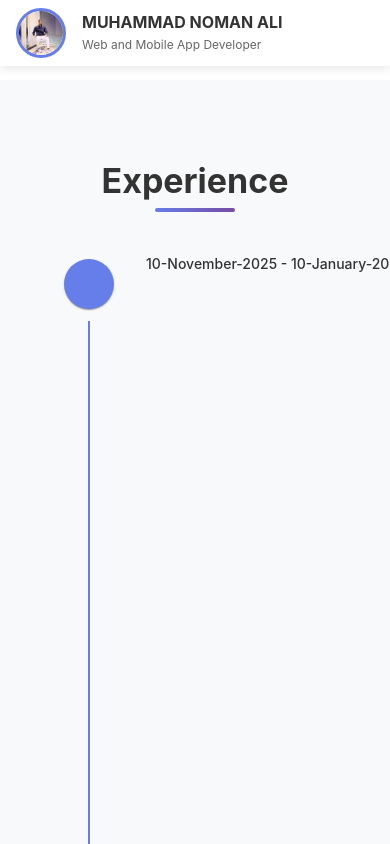
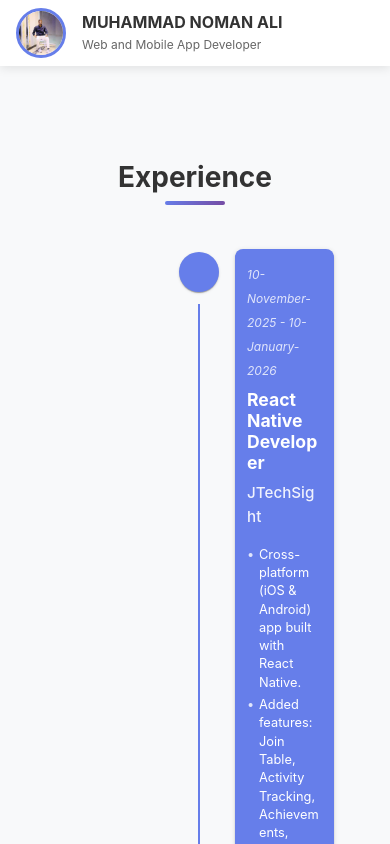
Before and after one commit to noman-ali24/my-portfolio, a React (Create React App) app: page /experience in a window 390 px wide. Shown: the top 844 px of the page. Built offline with nearby package versions, Linux system fonts and the light colour scheme; some icons are missing.

Commit message:
Create perfect layout structure with proper routing and full mobile responsiveness

```diff
--- a/src/App.js
+++ b/src/App.js
@@ -2,8 +2,7 @@ import React from 'react';
 import { BrowserRouter as Router, Routes, Route } from 'react-router-dom';
 import { ThemeProvider, createTheme } from '@mui/material/styles';
 import CssBaseline from '@mui/material/CssBaseline';
-import Header from './component/Header';
-import Footer from './component/Footer';
+import Layout from './component/Layout';
 import Home from './pages/Home';
 import SkillsPage from './pages/SkillsPage';
 import ExperiencePage from './pages/ExperiencePage';
@@ -31,8 +30,7 @@ function App() {
     <ThemeProvider theme={theme}>
       <CssBaseline />
       <Router>
-        <div className="App">
-          <Header />
+        <Layout>
           <Routes>
             <Route path="/" element={<Home />} />
             <Route path="/skills" element={<SkillsPage />} />
@@ -41,8 +39,7 @@ function App() {
             <Route path="/portfolio" element={<PortfolioPage />} />
             <Route path="/contact" element={<ContactPage />} />
           </Routes>
-          <Footer />
-        </div>
+        </Layout>
       </Router>
     </ThemeProvider>
   );
--- a/src/component/Education.js
+++ b/src/component/Education.js
@@ -1,9 +1,12 @@
-import React from 'react';
-import { Container, Typography, Box, Paper } from '@mui/material';
+import React, { useState, useEffect } from 'react';
+import { Container, Typography, Box, Paper, useTheme, useMediaQuery } from '@mui/material';
 import { Timeline, TimelineItem, TimelineSeparator, TimelineConnector, TimelineContent, TimelineDot } from '@mui/lab';
 import SchoolIcon from '@mui/icons-material/School';
 
 const Education = () => {
+  const theme = useTheme();
+  const isMobile = useMediaQuery(theme.breakpoints.down('md'));
+
   const educations = [
     {
       title: 'Bachelors in Computer Science',
@@ -28,6 +31,7 @@ const Education = () => {
         mb: 5,
         fontWeight: 700,
         color: '#333',
+        fontSize: { xs: '1.75rem', sm: '2rem', md: '2.5rem' },
         position: 'relative',
         '&::after': {
           content: '""',
@@ -35,7 +39,7 @@ const Education = () => {
           bottom: -10,
           left: '50%',
           transform: 'translateX(-50%)',
-          width: 80,
+          width: { xs: 60, sm: 80 },
           height: 4,
           background: 'linear-gradient(135deg, #667eea 0%, #764ba2 100%)',
           borderRadius: 2,
@@ -47,15 +51,20 @@ const Education = () => {
   );
 
   return (
-    <Box id="education" sx={{ py: 10, backgroundColor: 'white' }}>
-      <Container maxWidth="lg">
+    <Box id="education" sx={{ py: { xs: 6, md: 10 }, backgroundColor: 'white' }}>
+      <Container maxWidth="lg" sx={{ px: { xs: 2, sm: 3, md: 4 } }}>
         <SectionTitle>Education</SectionTitle>
-        <Box sx={{ maxWidth: 1000, mx: 'auto' }}>
-          <Timeline position="alternate">
+        <Box sx={{ maxWidth: { xs: '100%', md: 1000 }, mx: 'auto' }}>
+          <Timeline position={isMobile ? 'right' : 'alternate'}>
             {educations.map((edu, index) => (
               <TimelineItem key={index}>
                 {index % 2 === 1 && (
-                  <TimelineContent sx={{ flex: index % 2 === 1 ? '0 0 auto' : '1 1 auto' }}>
+                  <TimelineContent sx={{
+                    display: { xs: 'none', md: 'flex' },
+                    flex: '0 0 auto',
+                    alignItems: 'center',
+                    justifyContent: 'flex-end'
+                  }}>
                     <Typography
                       variant="body2"
                       sx={{
@@ -63,7 +72,7 @@ const Education = () => {
                         fontWeight: 500,
                         textAlign: 'right',
                         pr: 2,
-                        minWidth: { xs: 'auto', md: 150 },
+                        fontSize: { xs: '0.8rem', sm: '0.875rem' },
                       }}
                     >
                       {edu.period} {edu.status && `(${edu.status})`}
@@ -74,21 +83,25 @@ const Education = () => {
                   <TimelineDot
                     sx={{
                       backgroundColor: '#667eea',
-                      width: 50,
-                      height: 50,
+                      width: { xs: 40, sm: 45, md: 50 },
+                      height: { xs: 40, sm: 45, md: 50 },
                       display: 'flex',
                       alignItems: 'center',
                       justifyContent: 'center',
                     }}
                   >
-                    <SchoolIcon sx={{ color: 'white' }} />
+                    <SchoolIcon sx={{ color: 'white', fontSize: { xs: 20, sm: 22, md: 24 } }} />
                   </TimelineDot>
                   {index < educations.length - 1 && (
-                    <TimelineConnector sx={{ backgroundColor: '#667eea', height: 100 }} />
+                    <TimelineConnector sx={{ backgroundColor: '#667eea', height: { xs: 60, md: 100 } }} />
                   )}
                 </TimelineSeparator>
                 {index % 2 === 0 && (
-                  <TimelineContent sx={{ flex: index % 2 === 0 ? '0 0 auto' : '1 1 auto' }}>
+                  <TimelineContent sx={{
+                    display: { xs: 'none', md: 'flex' },
+                    flex: '0 0 auto',
+                    alignItems: 'center'
+                  }}>
                     <Typography
                       variant="body2"
                       sx={{
@@ -96,35 +109,96 @@ const Education = () => {
                         fontWeight: 500,
                         textAlign: 'left',
                         pl: 2,
-                        minWidth: { xs: 'auto', md: 150 },
+                        fontSize: { xs: '0.8rem', sm: '0.875rem' },
                       }}
                     >
                       {edu.period} {edu.status && `(${edu.status})`}
                     </Typography>
                   </TimelineContent>
                 )}
-                <TimelineContent>
+                <TimelineContent sx={{
+                  py: { xs: 1, md: 0 },
+                  px: { xs: 1, md: 2 },
+                  maxWidth: { xs: 'calc(100vw - 80px)', md: 'none' },
+                  minWidth: { xs: 0, md: 'auto' },
+                  flex: { xs: '1', md: 'none' },
+                  ml: { xs: 1, md: 0 }
+                }}>
                   <Paper
                     elevation={3}
                     sx={{
-                      p: 3,
+                      p: { xs: 1.5, sm: 2, md: 3 },
                       backgroundColor: '#667eea',
                       color: 'white',
-                      borderRadius: 3,
-                      maxWidth: { xs: '100%', md: 400 },
+                      borderRadius: { xs: 2, md: 3 },
+                      maxWidth: { xs: '100%', sm: 320, md: 400 },
+                      width: { xs: '100%', md: 'auto' },
                       ml: { xs: 0, md: index % 2 === 0 ? 0 : 'auto' },
                       mr: { xs: 0, md: index % 2 === 0 ? 'auto' : 0 },
                       textAlign: 'left',
+                      boxShadow: { xs: 2, md: 3 },
+                      overflow: 'hidden',
+                      wordBreak: 'break-word',
+                      position: 'relative',
+                      '&::before': {
+                        content: '""',
+                        position: 'absolute',
+                        left: -7,
+                        top: 20,
+                        width: 0,
+                        height: 0,
+                        borderTop: '7px solid transparent',
+                        borderBottom: '7px solid transparent',
+                        borderRight: '7px solid #667eea',
+                        zIndex: 1,
+                      },
                     }}
                   >
-                    <Typography variant="h5" sx={{ fontWeight: 700, mb: 1, textAlign: 'left' }}>
+                    {/* Mobile date display */}
+                    <Box sx={{ display: { xs: 'block', md: 'none' }, mb: 1 }}>
+                      <Typography
+                        variant="caption"
+                        sx={{
+                          color: 'rgba(255, 255, 255, 0.8)',
+                          fontSize: '0.75rem',
+                          fontStyle: 'italic',
+                        }}
+                      >
+                        {edu.period} {edu.status && `(${edu.status})`}
+                      </Typography>
+                    </Box>
+                    <Typography
+                      variant="h5"
+                      sx={{
+                        fontWeight: 700,
+                        mb: 1,
+                        textAlign: 'left',
+                        fontSize: { xs: '1.1rem', sm: '1.25rem', md: '1.5rem' },
+                        lineHeight: 1.2,
+                      }}
+                    >
                       {edu.title}
                     </Typography>
-                    <Typography variant="h6" sx={{ mb: 2, opacity: 0.9, textAlign: 'left' }}>
+                    <Typography
+                      variant="h6"
+                      sx={{
+                        mb: 2,
+                        opacity: 0.9,
+                        textAlign: 'left',
+                        fontSize: { xs: '0.95rem', sm: '1rem', md: '1.125rem' },
+                      }}
+                    >
                       {edu.institution}
                     </Typography>
                     {edu.description && (
-                      <Typography variant="body2" sx={{ lineHeight: 1.8, textAlign: 'left' }}>
+                      <Typography
+                        variant="body2"
+                        sx={{
+                          lineHeight: 1.6,
+                          textAlign: 'left',
+                          fontSize: { xs: '0.8rem', sm: '0.875rem', md: '1rem' },
+                        }}
+                      >
                         {edu.description}
                       </Typography>
                     )}
--- a/src/component/Experience.js
+++ b/src/component/Experience.js
@@ -1,10 +1,13 @@
-import React from 'react';
-import { Container, Typography, Box, Paper } from '@mui/material';
+import React, { useState, useEffect } from 'react';
+import { Container, Typography, Box, Paper, useTheme, useMediaQuery } from '@mui/material';
 import { Timeline, TimelineItem, TimelineSeparator, TimelineConnector, TimelineContent, TimelineDot } from '@mui/lab';
 import SchoolIcon from '@mui/icons-material/School';
 import WorkIcon from '@mui/icons-material/Work';
 
 const Experience = () => {
+  const theme = useTheme();
+  const isMobile = useMediaQuery(theme.breakpoints.down('md'));
+
   const experiences = [
     {
       type: 'work',
@@ -45,6 +48,7 @@ const Experience = () => {
         mb: 5,
         fontWeight: 700,
         color: '#333',
+        fontSize: { xs: '1.75rem', sm: '2rem', md: '2.5rem' },
         position: 'relative',
         '&::after': {
           content: '""',
@@ -52,7 +56,7 @@ const Experience = () => {
           bottom: -10,
           left: '50%',
           transform: 'translateX(-50%)',
-          width: 80,
+          width: { xs: 60, sm: 80 },
           height: 4,
           background: 'linear-gradient(135deg, #667eea 0%, #764ba2 100%)',
           borderRadius: 2,
@@ -64,15 +68,20 @@ const Experience = () => {
   );
 
   return (
-    <Box id="experience" sx={{ py: 10, backgroundColor: '#f8f9fa' }}>
-      <Container maxWidth="lg">
+    <Box id="experience" sx={{ py: { xs: 6, md: 10 }, backgroundColor: '#f8f9fa' }}>
+      <Container maxWidth="lg" sx={{ px: { xs: 2, sm: 3, md: 4 } }}>
         <SectionTitle>Experience</SectionTitle>
-        <Box sx={{ maxWidth: 1000, mx: 'auto' }}>
-          <Timeline position="alternate">
+        <Box sx={{ maxWidth: { xs: '100%', md: 1000 }, mx: 'auto' }}>
+          <Timeline position={isMobile ? 'right' : 'alternate'}>
             {experiences.map((exp, index) => (
               <TimelineItem key={index}>
                 {index % 2 === 1 && (
-                  <TimelineContent sx={{ flex: index % 2 === 1 ? '0 0 auto' : '1 1 auto' }}>
+                  <TimelineContent sx={{
+                    display: { xs: 'none', md: 'flex' },
+                    flex: '0 0 auto',
+                    alignItems: 'center',
+                    justifyContent: 'flex-end'
+                  }}>
                     <Typography
                       variant="body2"
                       sx={{
@@ -80,7 +89,7 @@ const Experience = () => {
                         fontWeight: 500,
                         textAlign: 'right',
                         pr: 2,
-                        minWidth: { xs: 'auto', md: 150 },
+                        fontSize: { xs: '0.8rem', sm: '0.875rem' },
                       }}
                     >
                       {exp.period}
@@ -91,25 +100,29 @@ const Experience = () => {
                   <TimelineDot
                     sx={{
                       backgroundColor: '#667eea',
-                      width: 50,
-                      height: 50,
+                      width: { xs: 40, sm: 45, md: 50 },
+                      height: { xs: 40, sm: 45, md: 50 },
                       display: 'flex',
                       alignItems: 'center',
                       justifyContent: 'center',
                     }}
                   >
                     {exp.type === 'education' ? (
-                      <SchoolIcon sx={{ color: 'white' }} />
+                      <SchoolIcon sx={{ color: 'white', fontSize: { xs: 20, sm: 22, md: 24 } }} />
                     ) : (
-                      <WorkIcon sx={{ color: 'white' }} />
+                      <WorkIcon sx={{ color: 'white', fontSize: { xs: 20, sm: 22, md: 24 } }} />
                     )}
                   </TimelineDot>
                   {index < experiences.length - 1 && (
-                    <TimelineConnector sx={{ backgroundColor: '#667eea', height: 100 }} />
+                    <TimelineConnector sx={{ backgroundColor: '#667eea', height: { xs: 60, md: 100 } }} />
                   )}
                 </TimelineSeparator>
                 {index % 2 === 0 && (
-                  <TimelineContent sx={{ flex: index % 2 === 0 ? '0 0 auto' : '1 1 auto' }}>
+                  <TimelineContent sx={{
+                    display: { xs: 'none', md: 'flex' },
+                    flex: '0 0 auto',
+                    alignItems: 'center'
+                  }}>
                     <Typography
                       variant="body2"
                       sx={{
@@ -117,36 +130,111 @@ const Experience = () => {
                         fontWeight: 500,
                         textAlign: 'left',
                         pl: 2,
-                        minWidth: { xs: 'auto', md: 150 },
+                        fontSize: { xs: '0.8rem', sm: '0.875rem' },
                       }}
                     >
                       {exp.period}
                     </Typography>
                   </TimelineContent>
                 )}
-                <TimelineContent>
+                <TimelineContent sx={{
+                  py: { xs: 1, md: 0 },
+                  px: { xs: 1, md: 2 },
+                  maxWidth: { xs: 'calc(100vw - 80px)', md: 'none' },
+                  minWidth: { xs: 0, md: 'auto' },
+                  flex: { xs: '1', md: 'none' },
+                  ml: { xs: 1, md: 0 }
+                }}>
                   <Paper
                     elevation={3}
                     sx={{
-                      p: 3,
+                      p: { xs: 1.5, sm: 2, md: 3 },
                       backgroundColor: '#667eea',
                       color: 'white',
-                      borderRadius: 3,
-                      maxWidth: { xs: '100%', md: 400 },
+                      borderRadius: { xs: 2, md: 3 },
+                      maxWidth: { xs: '100%', sm: 320, md: 400 },
+                      width: { xs: '100%', md: 'auto' },
                       ml: { xs: 0, md: index % 2 === 0 ? 0 : 'auto' },
                       mr: { xs: 0, md: index % 2 === 0 ? 'auto' : 0 },
                       textAlign: 'left',
+                      boxShadow: { xs: 2, md: 3 },
+                      overflow: 'hidden',
+                      wordBreak: 'break-word',
+                      position: 'relative',
+                      '&::before': {
+                        content: '""',
+                        position: 'absolute',
+                        left: -7,
+                        top: 20,
+                        width: 0,
+                        height: 0,
+                        borderTop: '7px solid transparent',
+                        borderBottom: '7px solid transparent',
+                        borderRight: '7px solid #667eea',
+                        zIndex: 1,
+                      },
                     }}
                   >
-                    <Typography variant="h5" sx={{ fontWeight: 700, mb: 1, textAlign: 'left' }}>
+                    {/* Mobile date display */}
+                    <Box sx={{ display: { xs: 'block', md: 'none' }, mb: 1 }}>
+                      <Typography
+                        variant="caption"
+                        sx={{
+                          color: 'rgba(255, 255, 255, 0.8)',
+                          fontSize: '0.75rem',
+                          fontStyle: 'italic',
+                        }}
+                      >
+                        {exp.period}
+                      </Typography>
+                    </Box>
+                    <Typography
+                      variant="h5"
+                      sx={{
+                        fontWeight: 700,
+                        mb: 1,
+                        textAlign: 'left',
+                        fontSize: { xs: '1.1rem', sm: '1.25rem', md: '1.5rem' },
+                        lineHeight: 1.2,
+                      }}
+                    >
                       {exp.title}
                     </Typography>
-                    <Typography variant="h6" sx={{ mb: 2, opacity: 0.9, textAlign: 'left' }}>
+                    <Typography
+                      variant="h6"
+                      sx={{
+                        mb: 2,
+                        opacity: 0.9,
+                        textAlign: 'left',
+                        fontSize: { xs: '0.95rem', sm: '1rem', md: '1.125rem' },
+                      }}
+                    >
                       {exp.organization}
                     </Typography>
-                    <Typography variant="body2" sx={{ lineHeight: 1.8, textAlign: 'left' }}>
-                      {exp.description} {exp.achievements && exp.achievements.join('. ')}
-                    </Typography>
+                    {exp.achievements && (
+                      <Box sx={{ mt: 2 }}>
+                        {exp.achievements.map((achievement, achIndex) => (
+                          <Typography
+                            key={achIndex}
+                            variant="body2"
+                            sx={{
+                              mt: 0.5,
+                              pl: 1.5,
+                              position: 'relative',
+                              fontSize: { xs: '0.8rem', sm: '0.875rem', md: '1rem' },
+                              '&::before': {
+                                content: '"•"',
+                                position: 'absolute',
+                                left: 0,
+                                color: 'rgba(255, 255, 255, 0.8)',
+                              },
+                            }}
+                          >
+                            {achievement}
+                          </Typography>
+                        ))}
+                      </Box>
+                    )}
                   </Paper>
                 </TimelineContent>
               </TimelineItem>
--- a/src/component/Header.js
+++ b/src/component/Header.js
@@ -44,7 +44,7 @@ const Header = () => {
 
   return (
     <>
-      <AppBar position="fixed" sx={{ backgroundColor: 'white', color: 'black', boxShadow: '0 2px 10px rgba(0,0,0,0.1)' }}>
+      <AppBar position="fixed" sx={{ backgroundColor: 'white', color: 'black', boxShadow: '0 2px 10px rgba(0,0,0,0.1)', zIndex: 1300 }}>
         <Toolbar sx={{ justifyContent: 'space-between', maxWidth: '1200px', width: '100%', mx: 'auto', py: 1 }}>
           <Box
             component={Link}
--- /dev/null
+++ b/src/component/Layout.js
@@ -0,0 +1,23 @@
+import React from 'react';
+import { Box } from '@mui/material';
+import Header from './Header';
+import Footer from './Footer';
+
+const Layout = ({ children }) => {
+  return (
+    <Box sx={{
+      display: 'flex',
+      flexDirection: 'column',
+      minHeight: '100vh',
+      backgroundColor: '#f8f9fa'
+    }}>
+      <Header />
+      <Box component="main" sx={{ flexGrow: 1, pt: '80px' }}>
+        {children}
+      </Box>
+      <Footer />
+    </Box>
+  );
+};
+
+export default Layout;
--- a/src/pages/ContactPage.js
+++ b/src/pages/ContactPage.js
@@ -1,12 +1,12 @@
 import React from 'react';
-import { Box } from '@mui/material';
+import { Container, Box } from '@mui/material';
 import Contact from '../component/Contact';
 
 const ContactPage = () => {
   return (
-    <Box sx={{ pt: 10 }}>
+    <Container maxWidth="lg" sx={{ px: { xs: 2, sm: 3, md: 4 }, py: 4 }}>
       <Contact />
-    </Box>
+    </Container>
   );
 };
 
--- a/src/pages/EducationPage.js
+++ b/src/pages/EducationPage.js
@@ -1,12 +1,12 @@
 import React from 'react';
-import { Box } from '@mui/material';
+import { Container, Box } from '@mui/material';
 import Education from '../component/Education';
 
 const EducationPage = () => {
   return (
-    <Box sx={{ pt: 10 }}>
+    <Container maxWidth="lg" sx={{ px: { xs: 2, sm: 3, md: 4 }, py: 4 }}>
       <Education />
-    </Box>
+    </Container>
   );
 };
 
--- a/src/pages/ExperiencePage.js
+++ b/src/pages/ExperiencePage.js
@@ -1,12 +1,12 @@
 import React from 'react';
-import { Box } from '@mui/material';
+import { Container, Box } from '@mui/material';
 import Experience from '../component/Experience';
 
 const ExperiencePage = () => {
   return (
-    <Box sx={{ pt: 10 }}>
+    <Container maxWidth="lg" sx={{ px: { xs: 2, sm: 3, md: 4 }, py: 4 }}>
       <Experience />
-    </Box>
+    </Container>
   );
 };
 
--- a/src/pages/PortfolioPage.js
+++ b/src/pages/PortfolioPage.js
@@ -1,12 +1,12 @@
 import React from 'react';
-import { Box } from '@mui/material';
+import { Container, Box } from '@mui/material';
 import Projects from '../component/Projects';
 
 const PortfolioPage = () => {
   return (
-    <Box sx={{ pt: 10 }}>
+    <Container maxWidth="xl" sx={{ px: { xs: 2, sm: 3, md: 4 }, py: 4 }}>
       <Projects />
-    </Box>
+    </Container>
   );
 };
 
--- a/src/pages/SkillsPage.js
+++ b/src/pages/SkillsPage.js
@@ -1,12 +1,12 @@
 import React from 'react';
-import { Box } from '@mui/material';
+import { Container, Box } from '@mui/material';
 import Skills from '../component/Skills';
 
 const SkillsPage = () => {
   return (
-    <Box sx={{ pt: 10 }}>
+    <Container maxWidth="lg" sx={{ px: { xs: 2, sm: 3, md: 4 }, py: 4 }}>
       <Skills />
-    </Box>
+    </Container>
   );
 };
 
```
Also changed, not shown: src/component/Projects.js (+37 -27 lines), src/pages/Home.js (+10 -7 lines).
